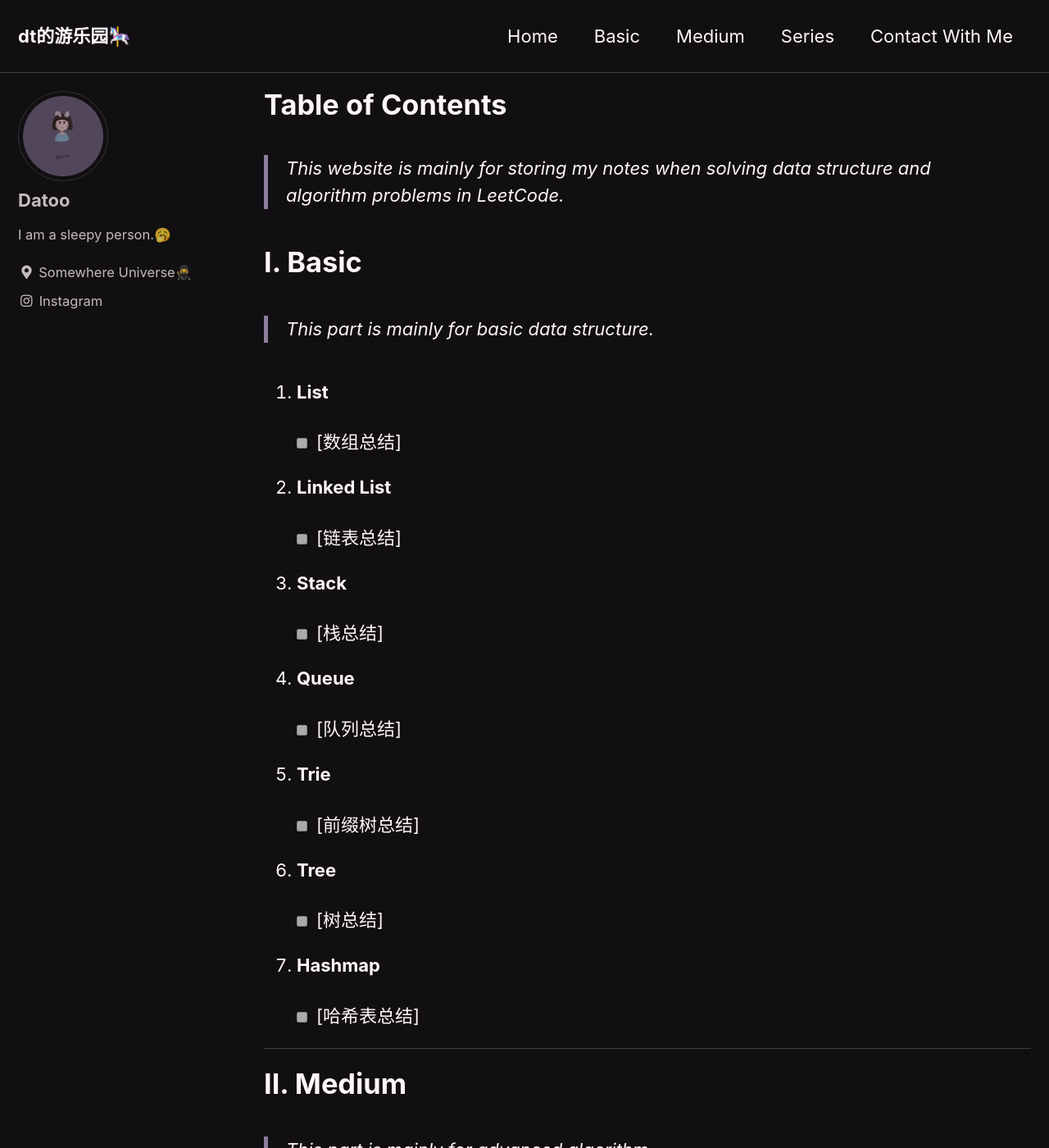
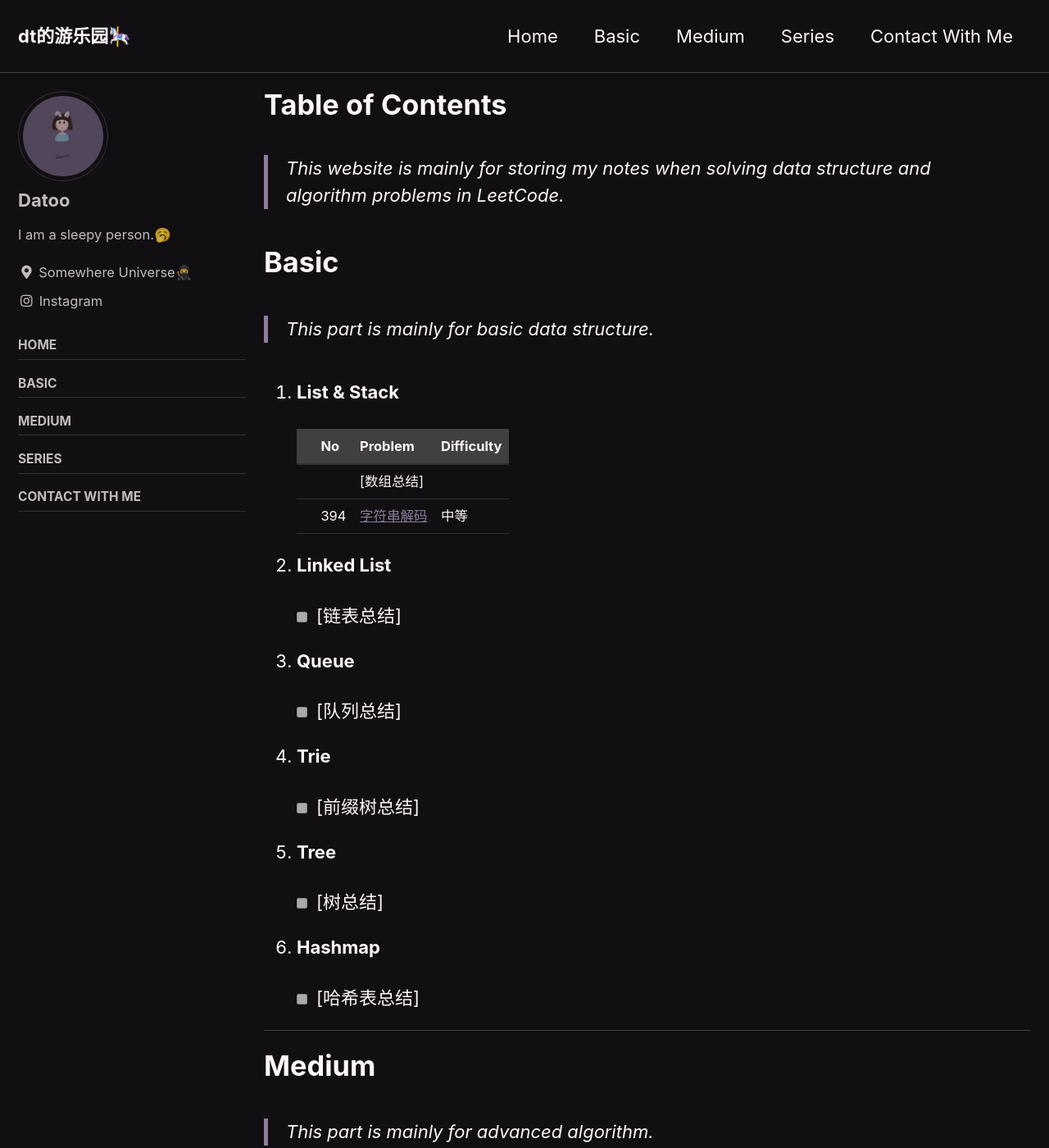
Before and after one commit to DaToo-J/DaToo-J.GitHub.io, a Jekyll site: the page built from index.md, in a window 1280 px wide and 1400 px high. Shown: the whole window at 82% size. Built offline with Jekyll 4.4.1, drawn with Linux system fonts in a browser that asks for light colours; cached includes are drawn as plain includes; the list of posts is cut into pages by our own code.

Commit message:
post a solution -- 'decode string'

```diff
--- a/index.md
+++ b/index.md
@@ -3,50 +3,51 @@ layout: archive
 author_profile: true
 title: Table of Contents
 classes: wide
+sidebar:
+  nav: "main"
 ---
 
 > This website is mainly for storing my notes when solving data structure and algorithm problems in LeetCode.
 
-# I. Basic
+# Basic
 
 > This part is mainly for basic data structure.
 
-1. **List**
+1. **List & Stack**
 
-    - [ ] [数组总结]
+    |     | No  | Problem                                            | Difficulty |
+    | --- | --- | -------------------------------------------------- | ---------- |
+    |     |     | [数组总结]    |            |
+    |     | 394 | [字符串解码](./_posts/2021-02-06-decode-string.md) | 中等       |
 
 2. **Linked List**
 
     - [ ] [链表总结]
 
-3. **Stack**
-
-    - [ ] [栈总结]
-
-4. **Queue**
+3. **Queue**
 
     - [ ] [队列总结]
 
-5. **Trie**
+4. **Trie**
 
     - [ ] [前缀树总结]
 
-6. **Tree**
+5. **Tree**
 
     - [ ] [树总结]
 
-7. **Hashmap**
+6. **Hashmap**
 
     - [ ] [哈希表总结]
 
 
 
 ----
-# II. Medium
+# Medium
 
 > This part is mainly for advanced algorithm.
 
-1. Backtracking
+1. **Backtracking**
 
     - [ ] [回溯总结]
 
```
Also changed, not shown: other parts of index.md (+1 -1 lines), _posts/2021-02-06-decode-string.md (added, +45 -0 lines), assets/images/decode-string.png (added).
